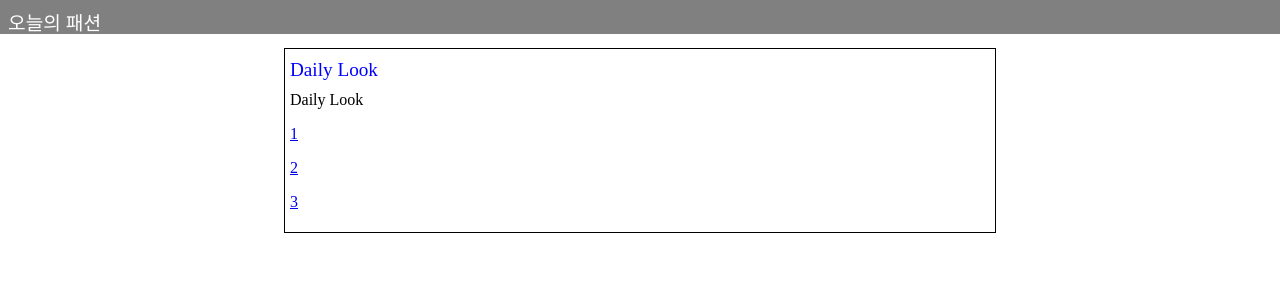
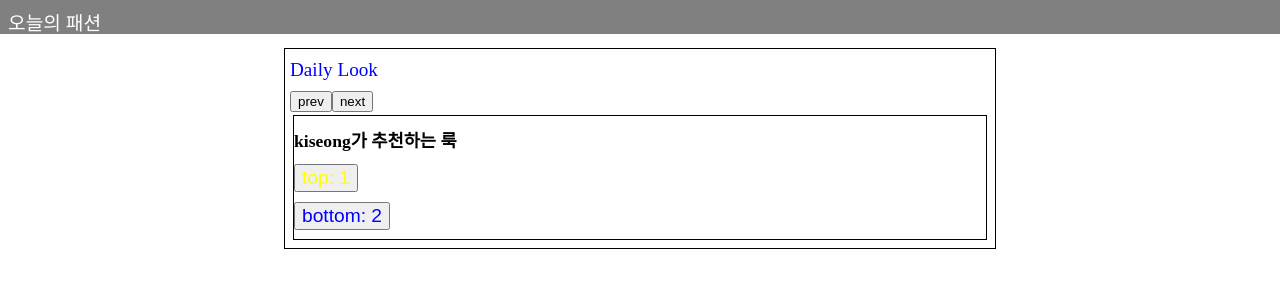
Before and after one commit to soma-hamburger/FashionToday, a React (Create React App) app in the folder fashion-today_front/: page /daily in a window 1280 px wide. Shown: the top 300 px of the page. Built offline with nearby package versions, Linux system fonts and the light colour scheme.

Commit message:
fix: redesign look component struct

```diff
--- a/fashion-today_front/src/components/Common/Character.js
+++ b/fashion-today_front/src/components/Common/Character.js
@@ -1,11 +1,15 @@
 import React from 'react';
-import { SLink } from '../../styled';
+import { Button } from '../../styled';
 
-const Character = ({item, match}) => {
+const Character = ({item, setClothesItem}) => {
+
+  const setTop = () => setClothesItem(item.top);
+  const setBottom = () => setClothesItem(item.bottom);
+
   return (
     <>
-      <SLink to={`${match.url}/${item.top.id}`} color={item.top.color}>{item.top.id}</SLink>
-      <SLink to={`${match.url}/${item.bottom.id}`} color={item.bottom.color}>{item.bottom.id}</SLink>
+      <Button color={item.top.color} onClick={setTop}>top: {item.top.id}</Button>
+      <Button color={item.bottom.color} onClick={setBottom}>bottom: {item.bottom.id}</Button>
     </>
   )
 }
--- a/fashion-today_front/src/components/Common/ClothesItem.js
+++ b/fashion-today_front/src/components/Common/ClothesItem.js
@@ -1,10 +1,10 @@
 import React from 'react';
 import { CItem } from '../../styled';
 
-const ClothesItem = ({match}) => {
+const ClothesItem = ({item}) => {
   return (
     <CItem>
-      Clothes Item : {match.params.clothesid}
+      Clothes Item : {item.id} {item.color}
     </CItem>
   );
 }
--- a/fashion-today_front/src/components/Common/LookDetail.js
+++ b/fashion-today_front/src/components/Common/LookDetail.js
@@ -1,18 +1,23 @@
-import React from 'react';
-import { LItem, A } from '../../styled';
+import React, {useState, useEffect} from 'react';
+import { LItem, Title } from '../../styled';
 import { Switch,Route} from 'react-router-dom';
 import ClothesItem from './ClothesItem';
 import Character from './Character';
 
-const LookDetail = ({item, match}) => {
+const LookDetail = ({item}) => {
+  const [clothesItem, setClothesItem] = useState(false);
+
+  const reset = ()=>setClothesItem(false);
+
+  useEffect(()=>{
+    reset();
+  }, [item]);
+
   return (
     <LItem>
-      <A to={match.url}>{item.user}의 {item.weather && `${item.weather} 날씨에 어울리는`} 룩<br/></A>
-      {item.id}<br/>
-      <Switch>
-        <Route exact path={match.url} render={(props)=><Character {...props} item={item}/>} />
-        <Route path={`${match.url}/:clothesid`} component={ClothesItem} />
-      </Switch>
+      <Title onClick={reset}>{item.user}의 {item.weather && `${item.weather} 날씨에 어울리는`} 룩</Title>
+      <Character item={item} setClothesItem={setClothesItem}/>
+      {clothesItem &&  <ClothesItem item={clothesItem} />}
     </LItem>
   );
 }
--- a/fashion-today_front/src/components/Daily/DailyLook.js
+++ b/fashion-today_front/src/components/Daily/DailyLook.js
@@ -1,18 +1,24 @@
-import React from 'react';
+import React, {useState,useEffect} from 'react';
 import {Link} from 'react-router-dom';
+import { LItem, Title } from '../../styled';
+import ClothesItem from '../Common/ClothesItem';
+import Character from '../Common/Character';
 
-const DailyLook = () => {
-  const ClothesArray = [{"key": 1},{"key": 2},{"key": 3}];
+const DailyLook = ({item}) => {
+  const [clothesItem, setClothesItem] = useState(false);
 
-  const ClothesView = ClothesArray.map((item, index)=>(
-    <Link to={`/daily/${item.key}`} key={index}><p>{item.key}</p></Link>
-  ));
+  const reset = ()=>setClothesItem(false);
+
+  useEffect(()=>{
+    reset();
+  }, [item]);
 
   return (
-    <>
-      Daily Look
-      {ClothesView}
-    </>
+    <LItem>
+      <Title onClick={reset}>{item.recommend_user}가 추천하는 룩</Title>
+      <Character item={item} setClothesItem={setClothesItem}/>
+      {clothesItem &&  <ClothesItem item={clothesItem} />}
+    </LItem>
   );
 }
 
--- a/fashion-today_front/src/pages/Daily.js
+++ b/fashion-today_front/src/pages/Daily.js
@@ -1,17 +1,33 @@
-import React from 'react';
+import React, {useState} from 'react';
 import { SLink } from '../styled';
 import {Switch, Route} from 'react-router-dom';
 import DailyLook from '../components/Daily/DailyLook';
 import DClothes from '../components/Daily/DClothes';
+import LookDetail from '../components/Common/LookDetail';
+import { LookArray } from '../dummyAPI';
 
 const Daily = ({match}) => {
+
+  const [LookNum, setLookNum] = useState(0);
+
+  const prevLook = (e) => {
+    if(LookNum > 0) {
+      setLookNum(LookNum-1);
+    }
+  }
+
+  const nextLook = (e) => {
+    if(LookNum < LookArray.length - 1) {
+      setLookNum(LookNum+1);
+    }
+  }
+
   return (
     <>
       <SLink to ={match.url}>Daily Look</SLink>
-      <Switch>
-        <Route path={`${match.url}/:clothesid`} component={DClothes}/>
-        <Route path={match.url} component={DailyLook}/>
-      </Switch>
+      <button onClick ={prevLook}>prev</button>
+      <button onClick ={nextLook}>next</button>
+      <DailyLook item={LookArray[LookNum]} />
     </>
   );
 }
--- a/fashion-today_front/src/styled.js
+++ b/fashion-today_front/src/styled.js
@@ -9,6 +9,11 @@ export const Pages = styled.div`
   border: 1px solid black;
   margin-top: 3em;
   color: black;
+`
+
+export const Title = styled.h1`
+  font-size: 1.1em;
+  cursor: pointer;
 `
 
 export const Bar = styled.div`
@@ -23,6 +28,14 @@ export const Bar = styled.div`
 `
 
 export const SLink = styled(Link)`
+  display: block;
+  margin-bottom: 0.5em;
+  color: ${props => props.color || "blue"};
+  text-decoration: none;
+  font-size: ${props => props.small ? "0.8em" : "1.2em"};
+`
+
+export const Button = styled.button`
   display: block;
   margin-bottom: 0.5em;
   color: ${props => props.color || "blue"};
```
